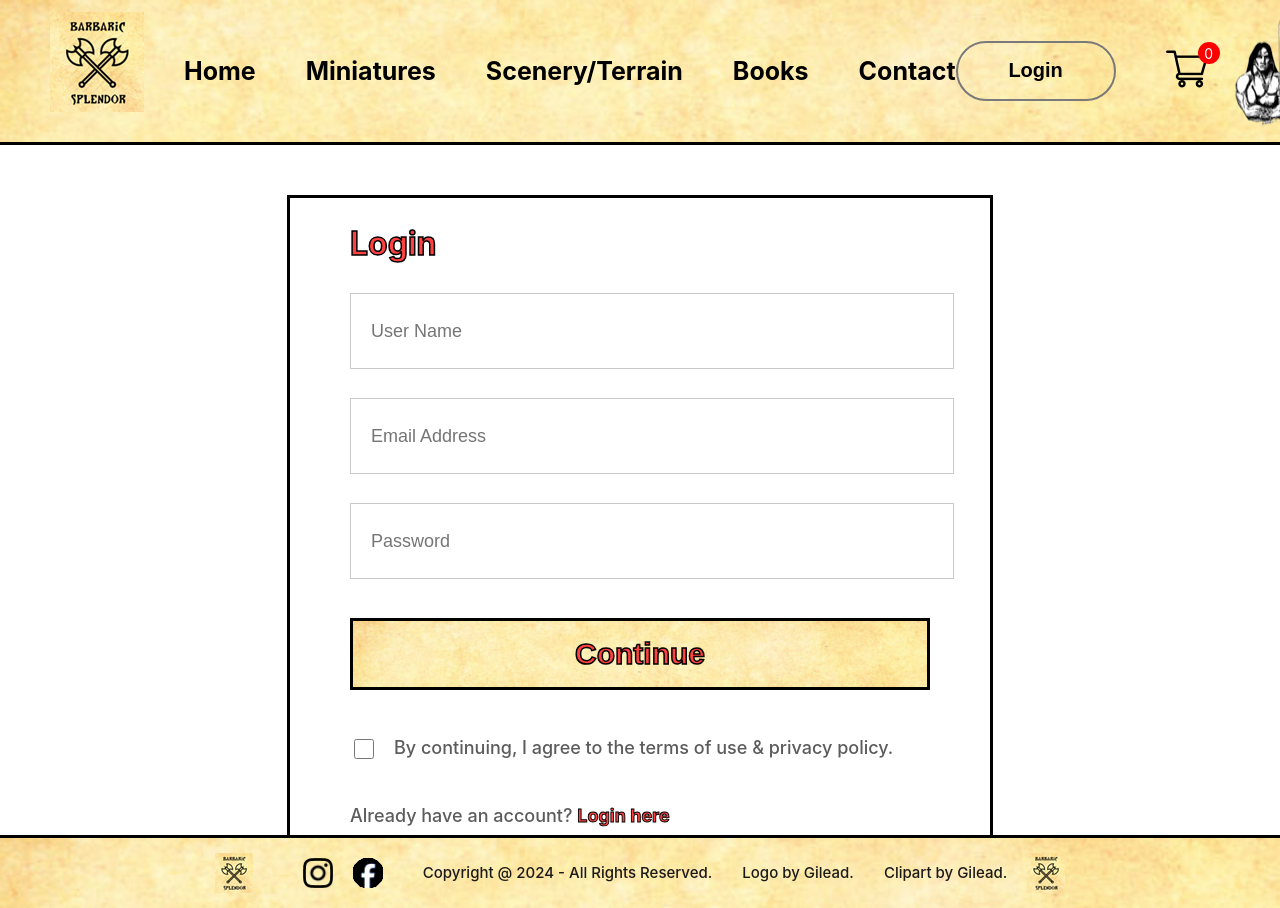
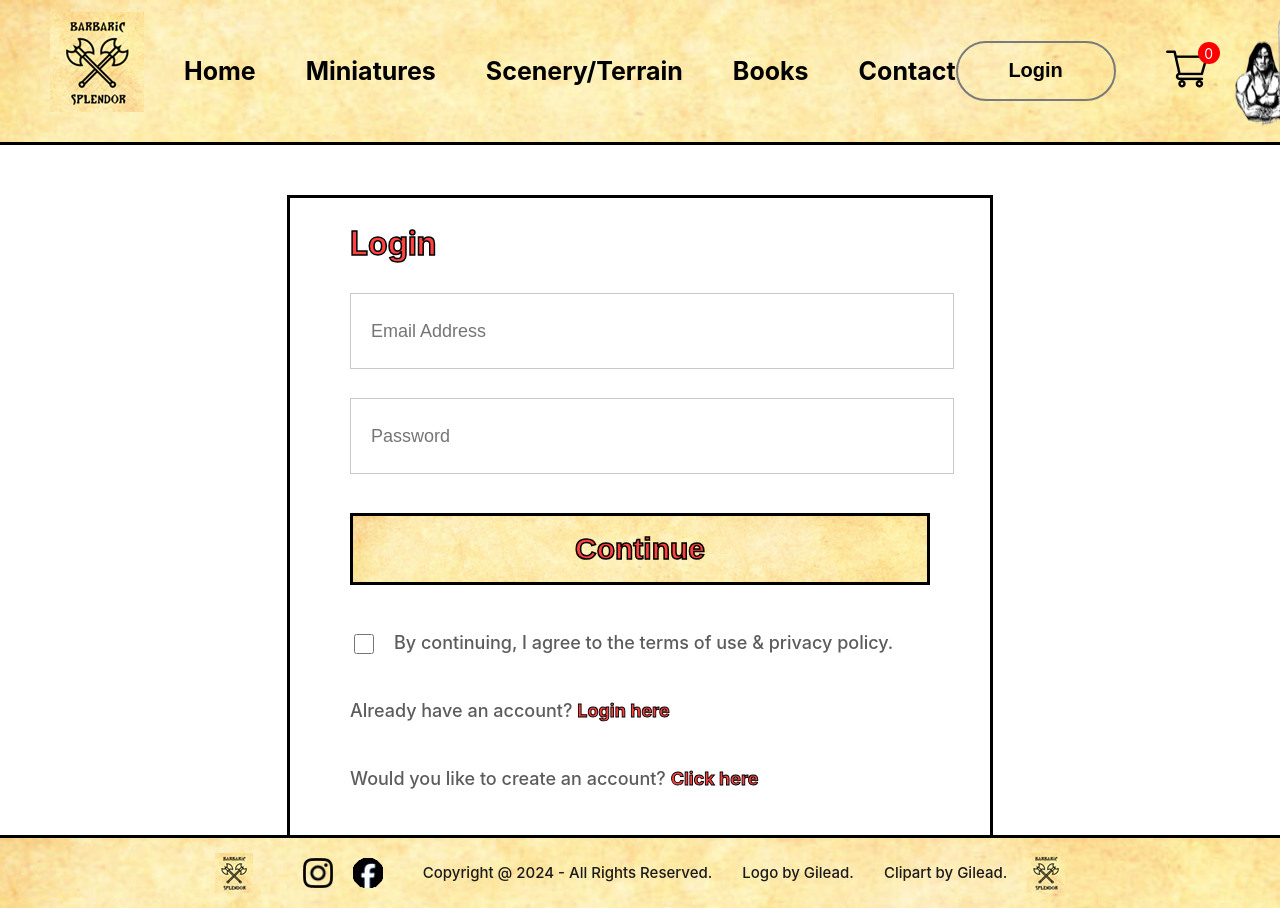
Before and after one commit to kevd82/BarbaricSplendorStore, a React (Create React App) app in the folder frontend/: page /loginreg in a window 1280 px wide. Shown: the top 908 px of the page. Built offline with nearby package versions, Linux system fonts and the light colour scheme.

Commit message:
LoginReg.js work

```diff
--- a/frontend/src/Pages/LoginReg.js
+++ b/frontend/src/Pages/LoginReg.js
@@ -10,7 +10,7 @@ const LoginReg = () => {
       <div className="loginreg-container">
         <h1>{state}</h1>
         <div className="loginreg-fields">
-          <input type="text" placeholder="User Name"/>
+          {state==="Signup"? <input type="text" placeholder="User Name"/>:<></> }
           <input type="email" placeholder="Email Address"/>
           <input type="password" placeholder="Password"/>
           <button>Continue</button>
@@ -19,7 +19,7 @@ const LoginReg = () => {
               <p>By continuing, I agree to the terms of use & privacy policy.</p>
             </div>
           <p className="loginreg-login">Already have an account? <span>Login here</span></p>
-
+          <p className="loginreg-login">Would you like to create an account? <span>Click here</span></p>
 
         </div>
       </div>
```
